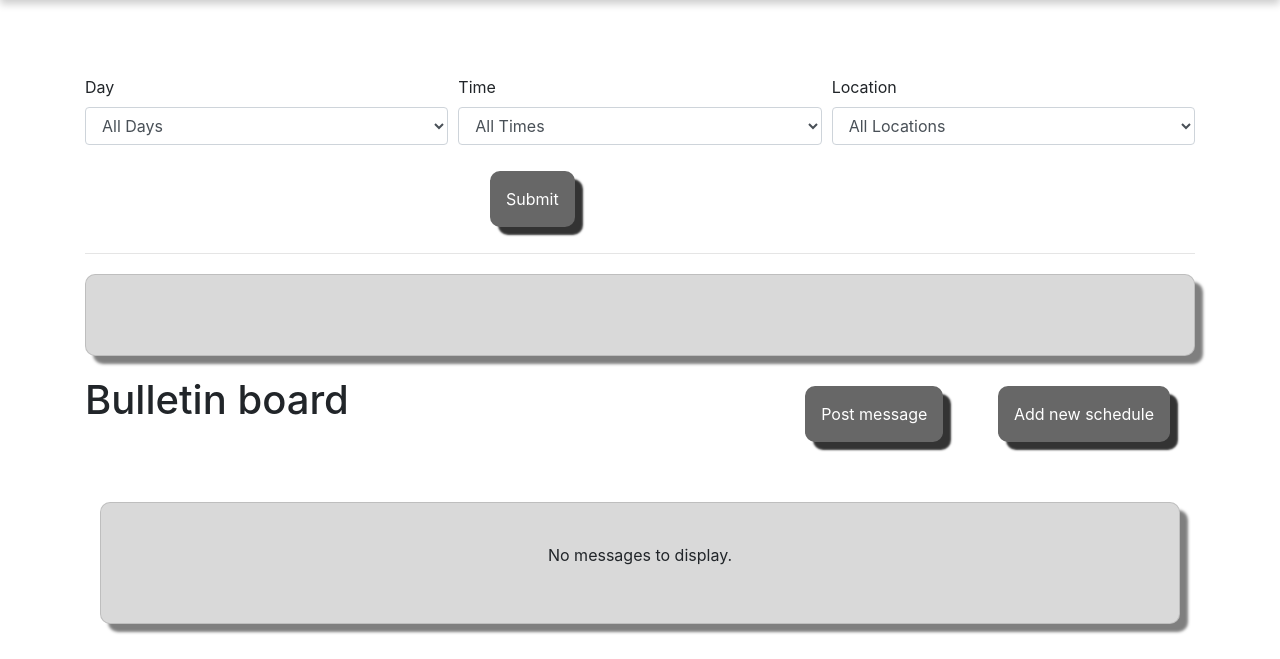
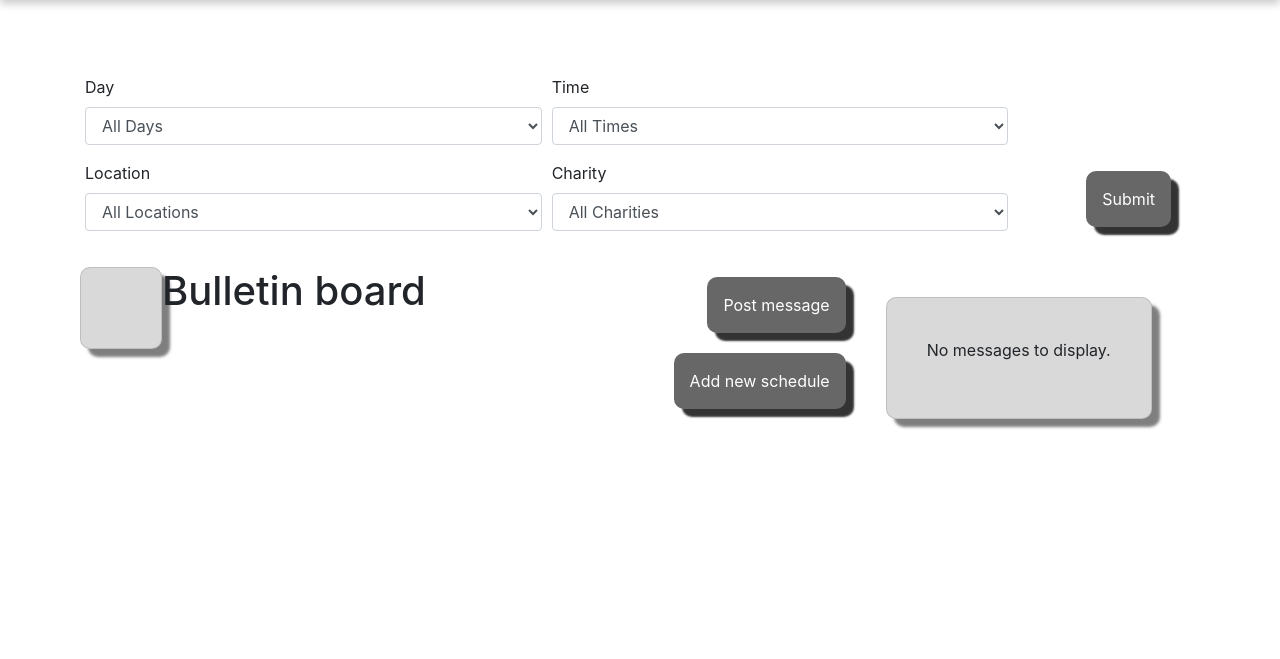
Before and after one commit to hgillesp12/charity_platform, a Flask app: template api/templates/main_page.html in a window 1280 px wide. Shown: the part 75-734 px from the top of the page. After the commit the page ends 504 px from the top, so only its background shows below. Run offline with Flask 3, Linux system fonts and the light colour scheme; the template is opened without the code that fills it, so the values that code supplies are empty; some libraries are stand-ins or nearby versions.

Commit message:
minor commit

```diff
--- a/api/app.py
+++ b/api/app.py
@@ -93,6 +93,23 @@ def check_charity_reg_number(number):
         return None
 
 
+def get_all_registered_charities():
+    all_charities = []
+    (curs, config, conn) = connect_to_database()
+    try:
+        curs.execute(config['query']['select_all_registered_charities'].replace(
+            '@schema_name@', SCHEMA_NAME))
+        rec = curs.fetchall()
+        conn.close()
+        for charity in rec:
+            all_charities.append(charity[0])
+        return all_charities
+    except Exception as c:
+        logging.info(c)
+        conn.rollback()
+        conn.close()
+
+
 @app.route('/login_submit', methods=["POST"])
 def send_to_profile_page():
     reg_number = request.form.get("reg_number")
@@ -116,16 +133,16 @@ def send_to_profile_page():
         if (curs.rowcount == 1):
             conn.close()
             logging.info("Charity %s successfully logged in", reg_number)
+            charities = get_all_registered_charities()
             all_messages = get_all_messages()
             map_html_string = generate_map()
             return render_template("main_page.html",
                                     name=name,
                                     reg_number=reg_number,
                                     all_messages=json.loads(all_messages),
-                                    map_html_string=map_html_string
+                                    map_html_string=map_html_string,
+                                    charities=charities
                                     )
-
-
         else:
             conn.close()
             logging.info("Charity %s tried to log in but is not yet registered", reg_number)
@@ -208,13 +225,15 @@ def submit_new_schedule(name, reg_number):
 
 @app.route('/main/<name>/<reg_number>')
 def back_home(name, reg_number):
+    charities = get_all_registered_charities()
     all_messages = get_all_messages()
     map_html_string = generate_map()
     return render_template("main_page.html",
                             name=name,
                             reg_number=reg_number,
                             all_messages=json.loads(all_messages),
-                            map_html_string=map_html_string
+                            map_html_string=map_html_string,
+                            charities=charities
                             )
 
 
@@ -303,13 +322,15 @@ def post_message(name, reg_number):
     error_message = "Message could not be posted."
 
     if 'cancel' in request.form:
+        charities = get_all_registered_charities()
         all_messages = get_all_messages()
         map_html_string = generate_map()
         return render_template("main_page.html",
                                 name=name,
                                 reg_number=reg_number,
                                 all_messages=json.loads(all_messages),
-                                map_html_string=map_html_string
+                                map_html_string=map_html_string,
+                                charities=charities
                                 )
     if not message:
         logging.info("Missing message content")
@@ -329,13 +350,15 @@ def post_message(name, reg_number):
             conn.commit()
             conn.close()
             logging.info("Added message to database")
+            charities = get_all_registered_charities()
             all_messages = get_all_messages()
             map_html_string = generate_map()
             return render_template("main_page.html",
                                     name=name,
                                     reg_number=reg_number,
                                     all_messages=json.loads(all_messages),
-                                    map_html_string=map_html_string
+                                    map_html_string=map_html_string,
+                                    charities=charities
                                     )
         else:
             conn.close()
@@ -375,9 +398,6 @@ def get_all_schedules():
         logging.info(e)
         conn.rollback()
         conn.close()
-
-
-
 
 
 borough_coordinates = {
@@ -439,7 +459,9 @@ def filter_map(name, reg_number):
     day = request.form.get("day")
     time = request.form.get("time")
     location = request.form.get("location")
-    logging.info("Received request to filter map by %s, %s, %s", day, time, location)
+    charity = request.form.get("charity")
+    logging.info("Received request to filter map by %s, %s, %s, %s", day, time, location, charity)
+    charities = get_all_registered_charities()
     all_messages = get_all_messages()
     map_html_string = generate_map(day, time, location)
     return render_template("main_page.html",
@@ -447,9 +469,11 @@ def filter_map(name, reg_number):
                             reg_number=reg_number,
                             all_messages=json.loads(all_messages),
                             map_html_string=map_html_string,
+                            charities=charities,
                             selected_day=day,
                             selected_time=time,
-                            selected_location=location
+                            selected_location=location,
+                            selected_charity=charity
                             )
 
 # Function to establish a database connection
--- a/api/dbtool.ini
+++ b/api/dbtool.ini
@@ -33,6 +33,7 @@ message_table = INSERT INTO @schema_name@.message (sender, content, date_time) V
 [query]
 select_all = SELECT * FROM @schema_name@.@table_name@
 get_charity_name_from_number = SELECT name FROM @schema_name@.charity WHERE number=%%s
+select_all_registered_charities = SELECT name FROM @schema_name@.charity
 select_charity_by_name = SELECT * FROM @schema_name@.charity WHERE name=%%s
 select_charity_by_number = SELECT * FROM @schema_name@.charity WHERE number=%%s
 select_schedule_by_day = SELECT * FROM @schema_name@.schedule JOIN @schema_name@.charity ON @schema_name@.charity.number=@schema_name@.schedule.charity WHERE day=%%s
--- a/api/templates/main_page.html
+++ b/api/templates/main_page.html
@@ -29,7 +29,7 @@
         <!-- Filter section -->
         <div class="form-row">
           <!-- Day Dropdown -->
-          <div class="form-group col-md-4">
+          <div class="form-group col-md-5">
               <label for="day">Day</label>
               <select class="form-control" id="day" name="day">
                 <option value="" {% if not selected_day %}selected{% endif %}>All Days</option>
@@ -44,7 +44,7 @@
           </div>
 
           <!-- Time Dropdown -->
-          <div class="form-group col-md-4">
+          <div class="form-group col-md-5">
               <label for="time">Time</label>
               <select class="form-control" id="time" name="time">
                 <option value="" {% if not selected_time %}selected{% endif %}>All Times</option>
@@ -55,7 +55,7 @@
           </div>
 
           <!-- Location Dropdown -->
-          <div class="form-group col-md-4">
+          <div class="form-group col-md-5">
               <label for="location">Location</label>
               <select class="form-control" id="location" name="location">
                 <option value="" {% if not selected_location %}selected{% endif %}>All Locations</option>
@@ -94,11 +94,21 @@
                 <option value="Westminster" {% if selected_location == 'Westminster' %}selected{% endif %}>Westminster</option>
               </select>
           </div>
-      </div>
+
+          <!-- Charity Name Dropdown -->
+          <div class="form-group col-md-5">
+            <label for="charity">Charity</label>
+            <select class="form-control" id="charity" name="charity">
+              <option value="" {% if not selected_charity %}selected{% endif %}>All Charities</option>
+              {% for charity in charities %}
+              <option value="{{ charity }}" {% if selected_charity == charity %}selected{% endif %}>{{ charity }}</option>
+              {% endfor %}
+            </select>
+        </div>
 
       <!-- Submit Button -->
       <div class="row justify-content-center">
-          <div class="col-md-4">
+          <div class="col-md-5">
               <input class="btn custom-button btn-primary1 btn-register-page" type="submit" name="submit"
                   value="Submit" />
           </div>
```
